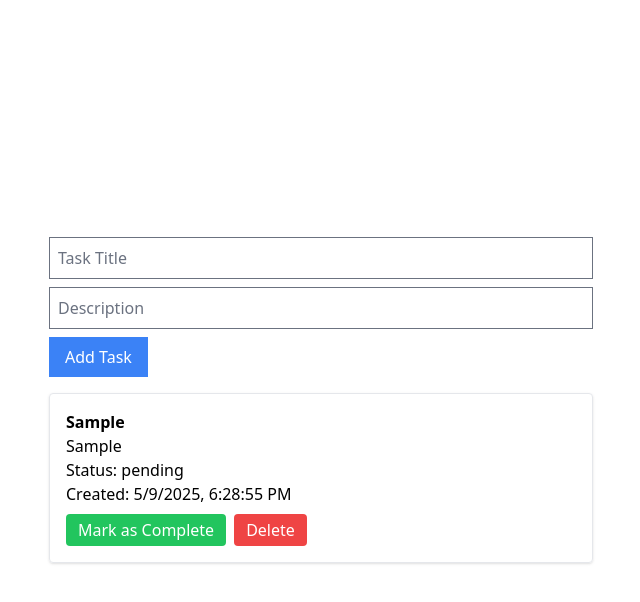
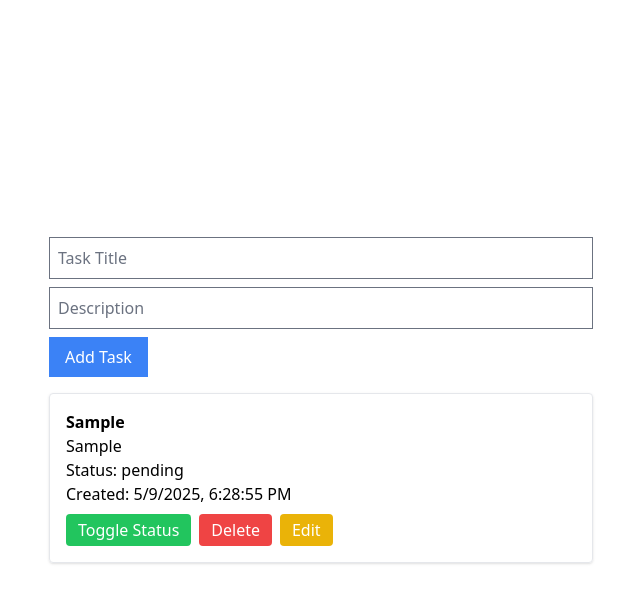
Before and after one commit to HimaKar955/Task-Manager-React, a React (Vite) app: page / in a window 1280 px wide. Both pictures are taken after typing "Sample", "Sample" into the empty fields and a click on the button "Add Task". Shown: the top 602 px of the page, without its empty margins (319-959 px from the left). Built offline with nearby package versions, Linux system fonts and the light colour scheme.

Commit message:
feat: add inline editing

```diff
--- a/src/App.tsx
+++ b/src/App.tsx
@@ -34,6 +34,14 @@ const App: React.FC = () => {
     setTasks((prev) => prev.filter((task) => task.id !== id))
   }
 
+  const editTask = (id: number, title: string, description: string) => {
+    setTasks((prev) =>
+      prev.map((task) =>
+        task.id === id ? { ...task, title, description } : task
+      )
+    )
+  }
+
   return (
     <div className="max-w-xl mx-auto p-4">
       <TaskForm onAdd={addTask} />
@@ -41,6 +49,7 @@ const App: React.FC = () => {
         tasks={tasks}
         onToggle={toggleTaskStatus}
         onDelete={deleteTask}
+        onEdit={editTask}
       />
     </div>
   )
--- a/src/components/TaskList.tsx
+++ b/src/components/TaskList.tsx
@@ -1,16 +1,56 @@
+import { useState } from 'react'
 import { Task } from '../types/task'
 
 interface Props {
   tasks: Task[]
   onToggle: (id: number) => void
   onDelete: (id: number) => void
+  onEdit: (id: number, title: string, description: string) => void
 }
 
-export default function TaskList({ tasks, onToggle, onDelete }: Props) {
+export default function TaskList({ tasks, onToggle, onDelete, onEdit }: Props) {
+  const [editingId, setEditingId] = useState<number | null>(null)
+  const [editTitle, setEditTitle] = useState('')
+  const [editDesc, setEditDesc] = useState('')
+
+  const handleEdit = (task: Task) => {
+    setEditingId(task.id)
+    setEditTitle(task.title)
+    setEditDesc(task.description)
+  }
+
+  const handleSave = () => {
+    if (editingId !== null) {
+      onEdit(editingId, editTitle, editDesc)
+      setEditingId(null)
+    }
+  }
+
   return (
     <div className="mt-4 space-y-4">
       {tasks.map((task) => (
         <div key={task.id} className="border p-4 rounded shadow">
+          {editingId === task.id ? (
+            <>
+              <input
+                className="border p-1 w-full mb-2"
+                value={editTitle}
+                onChange={(e) => setEditTitle(e.target.value)}
+              />
+              <input
+                className="border p-1 w-full mb-2"
+                value={editDesc}
+                onChange={(e) => setEditDesc(e.target.value)}
+              />
+              <button
+                className="bg-blue-500 text-white px-3 py-1 rounded mr-2"
+                onClick={handleSave}
+              >
+                Save
+              </button>
+            </>
+          ) : (
+            <>
               <h3
                 className={`font-bold ${
                   task.status === 'completed' ? 'line-through' : ''
@@ -19,20 +59,32 @@ export default function TaskList({ tasks, onToggle, onDelete }: Props) {
                 {task.title}
               </h3>
               <p>{task.description}</p>
+            </>
+          )}
           <p>Status: {task.status}</p>
           <p>Created: {task.createdAt.toLocaleString()}</p>
+          <div className="space-x-2 mt-2">
             <button
-            className="bg-green-500 text-white px-3 py-1 mt-2 rounded"
               onClick={() => onToggle(task.id)}
+              className="bg-green-500 text-white px-3 py-1 rounded"
             >
-            {task.status === 'pending' ? 'Mark as Complete' : 'Mark as Pending'}
+              Toggle Status
             </button>
             <button
-            className="bg-red-500 text-white px-3 py-1 mt-2 ml-2 rounded"
               onClick={() => onDelete(task.id)}
+              className="bg-red-500 text-white px-3 py-1 rounded"
             >
               Delete
             </button>
+            {editingId !== task.id && (
+              <button
+                onClick={() => handleEdit(task)}
+                className="bg-yellow-500 text-white px-3 py-1 rounded"
+              >
+                Edit
+              </button>
+            )}
+          </div>
         </div>
       ))}
     </div>
```
Lines whose indentation alone changed are shown as unchanged.
